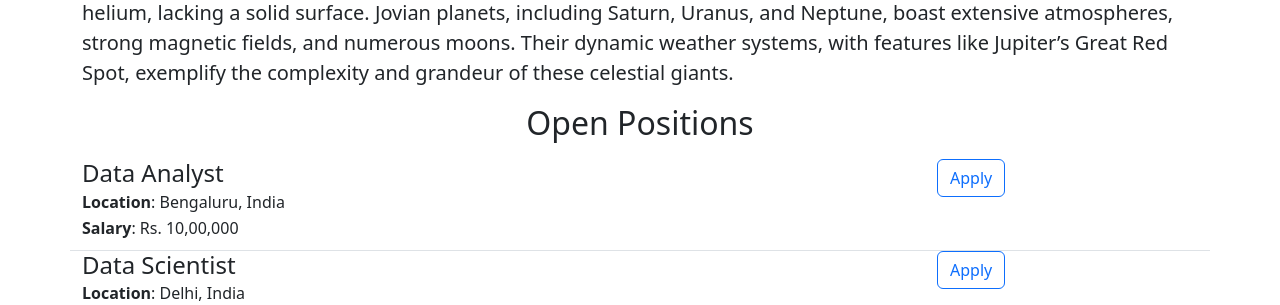
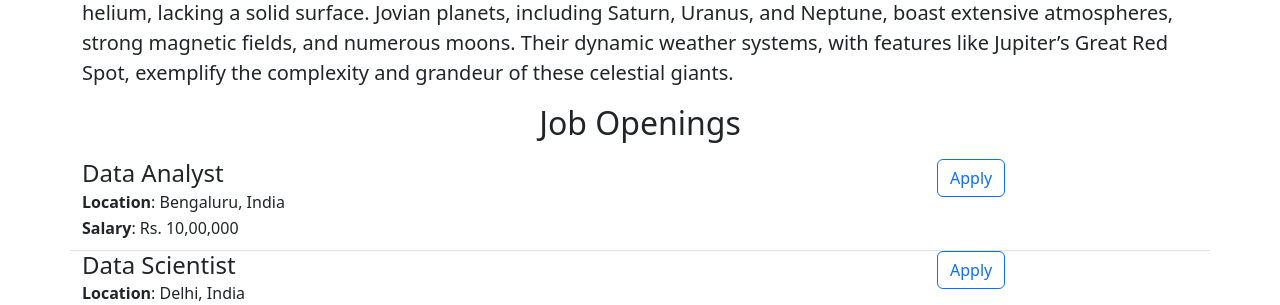
Before and after one commit to Shikhar-24100/flask-web-1, a Flask app: page / in a window 1280 px wide. Shown: the part 524-829 px from the top of the page. Run offline with Flask 3, Linux system fonts and the light colour scheme.

Commit message:
some minute changes

```diff
--- a/templates/home.html
+++ b/templates/home.html
@@ -22,7 +22,7 @@
     <p class = "lead">
       Jovian, often referred to as "Jupiter-like," pertains to characteristics resembling those of Jupiter, the largest planet in our solar system. This term typically describes gas giants, massive planets composed predominantly of hydrogen and helium, lacking a solid surface. Jovian planets, including Saturn, Uranus, and Neptune, boast extensive atmospheres, strong magnetic fields, and numerous moons. Their dynamic weather systems, with features like Jupiter’s Great Red Spot, exemplify the complexity and grandeur of these celestial giants.
     </p>
-    <h2 class = "text-center nt-2, nb-4"> Open Positions </h2>
+    <h2 class = "text-center nt-2, nb-4"> Job Openings </h2>
     <p class = "text-center">
       {% for job in jobs %}
         {% include 'jobItems.html'%}
```
